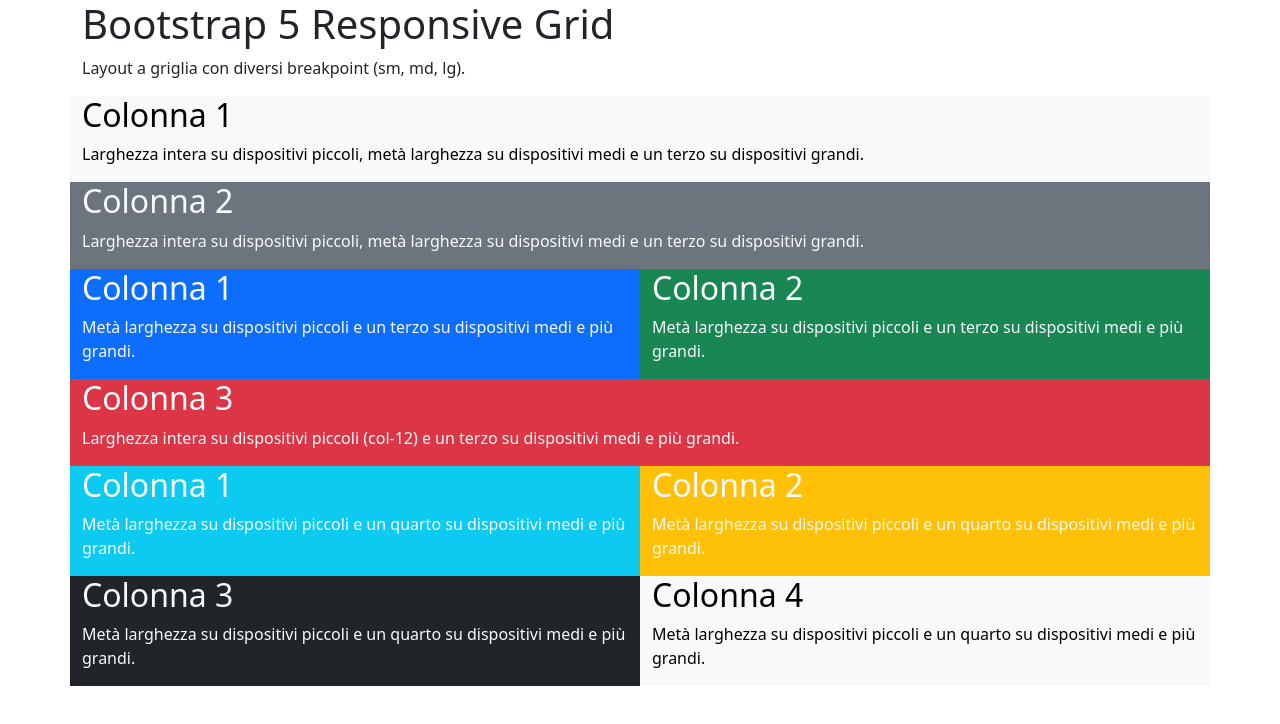
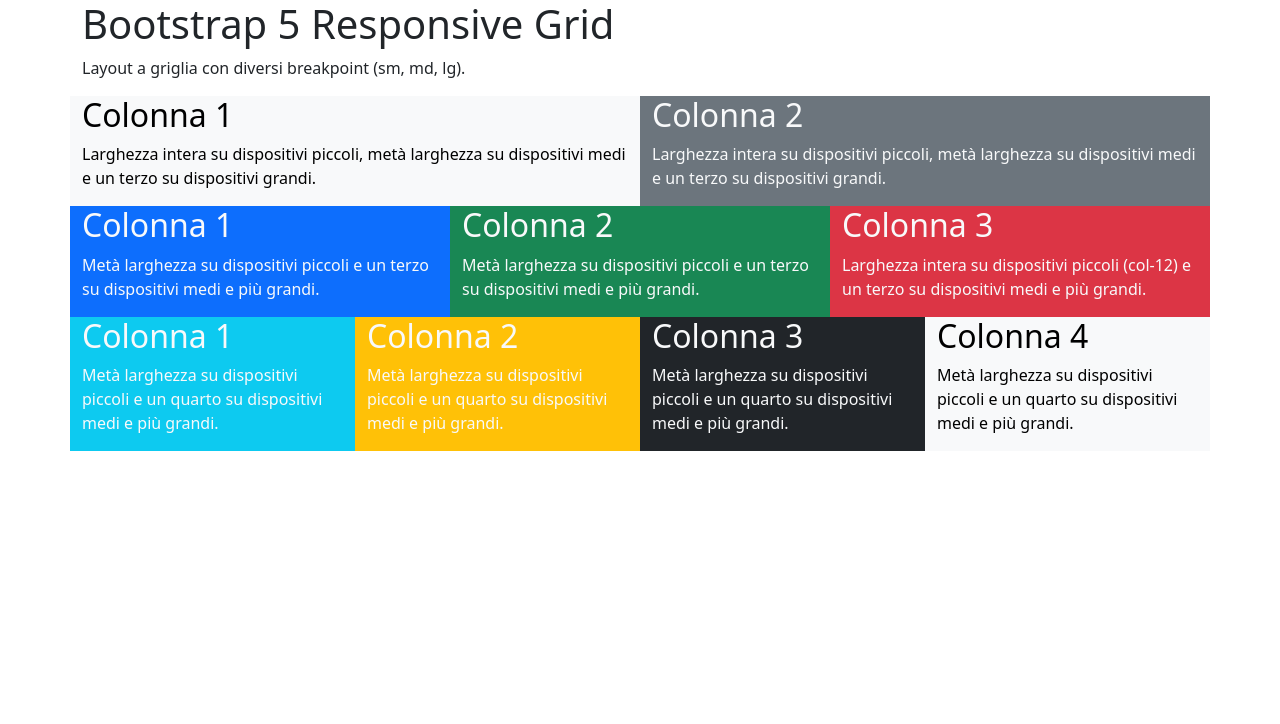
Before and after one commit to vmqxdv/htmlcss-bootstrap-layout, a plain HTML site: page index.html in a window 1280 px wide. Drawn offline with nearby package versions, Linux system fonts and the light colour scheme.

Commit message:
style: impostate dimensioni colonne dispositivi medi

```diff
--- a/index.html
+++ b/index.html
@@ -27,7 +27,7 @@
     <main>
       <div class="tables text-light">
         <div class="row">
-          <div class="col bg-light text-black col-sm-12">
+          <div class="col bg-light text-black col-sm-12 col-md-6">
             <h2>Colonna 1</h2>
             <p>
               Larghezza intera su dispositivi piccoli,
@@ -45,14 +45,14 @@
           </div>
         </div>
         <div class="row">
-          <div class="col bg-primary col-sm-6">
+          <div class="col bg-primary col-sm-6 col-md-4">
             <h2>Colonna 1</h2>
             <p>
               Metà larghezza su dispositivi piccoli e
               un terzo su dispositivi medi e più grandi.
             </p>
           </div>
-          <div class="col bg-success col-sm-6">
+          <div class="col bg-success col-sm-6 col-md-4">
             <h2>Colonna 2</h2>
             <p>
               Metà larghezza su dispositivi piccoli e
@@ -69,21 +69,21 @@
           </div>
         </div>
         <div class="row">
-          <div class="col bg-info col-sm-6">
+          <div class="col bg-info col-sm-6 col-md-3">
             <h2>Colonna 1</h2>
             <p>
               Metà larghezza su dispositivi piccoli e
               un quarto su dispositivi medi e più grandi.
             </p>
           </div>
-          <div class="col bg-warning col-sm-6">
+          <div class="col bg-warning col-sm-6 col-md-3">
             <h2>Colonna 2</h2>
             <p>
               Metà larghezza su dispositivi piccoli e
               un quarto su dispositivi medi e più grandi.
             </p>
           </div>
-          <div class="col bg-dark">
+          <div class="col bg-dark col-md-3">
             <h2>Colonna 3</h2>
             <p>
               Metà larghezza su dispositivi piccoli e
```
